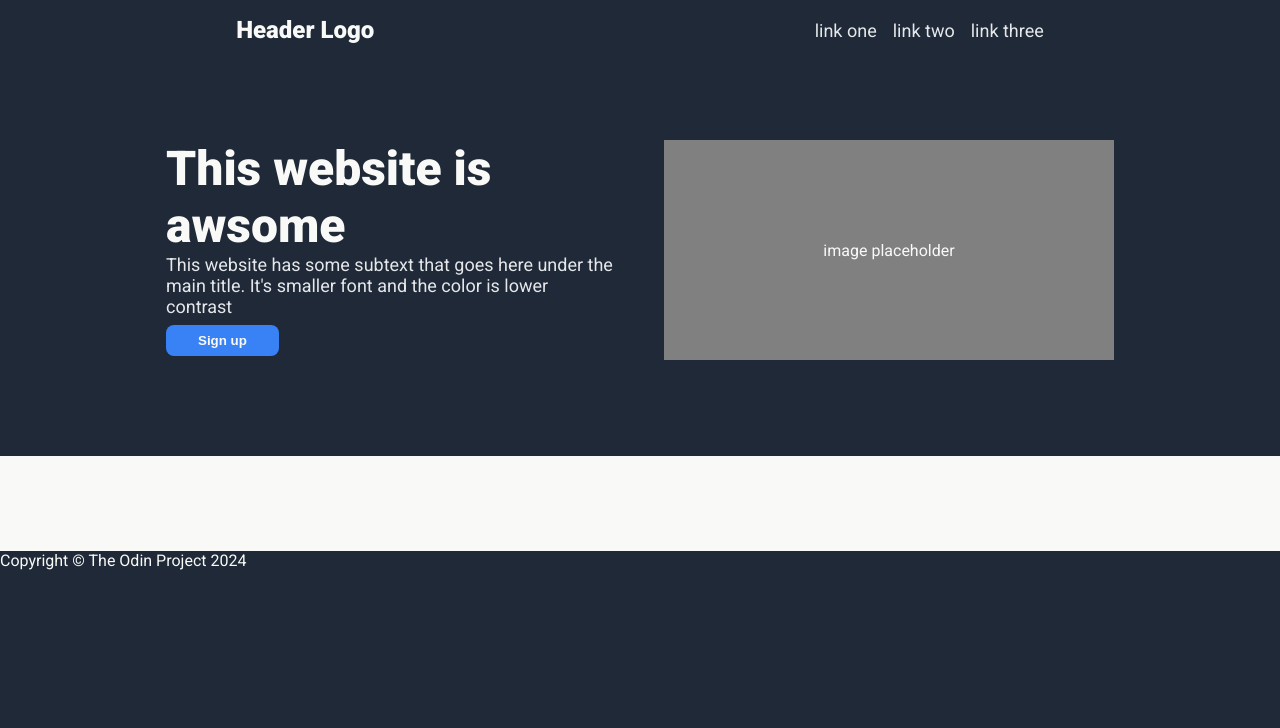
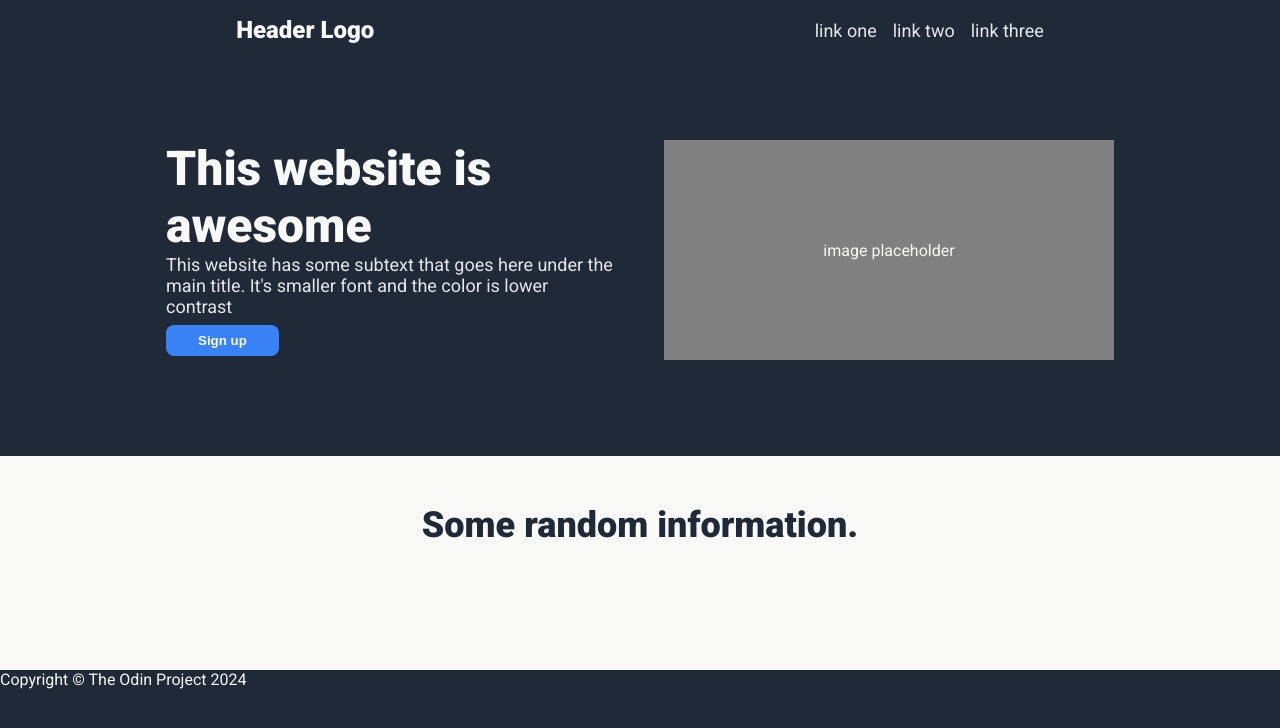
Before and after one commit to Barakki/landing-page, a plain HTML site: page index.html in a window 1280 px wide. Drawn offline with Linux system fonts and the light colour scheme.

Commit message:
Fixed styles.css and README.md

```diff
--- a/index.html
+++ b/index.html
@@ -18,7 +18,7 @@
         <div class="body">
             <div class="hero">
                 <div class="main-card">
-                    <div class="main-text">This website is awsome</div>
+                    <div class="main-text">This website is awesome</div>
                     <div class="secondary-text">This website has some subtext that goes here under the main title. It's smaller font and the color is lower contrast</div>
                     <button class="sign-up">Sign up</button>
                 </div>
--- a/styles.css
+++ b/styles.css
@@ -91,4 +91,13 @@ button {
     display: flex;
     flex-flow: column wrap;
     background-color: #F9FAF8;
+    justify-content: center;
+    align-items: center;
 }
+
+.info-title {
+    font-size: 36px;
+    font-weight: 900;
+    color: #1F2937;
+    margin: 48px;
+}
```
Also changed, not shown: 1 other file.
